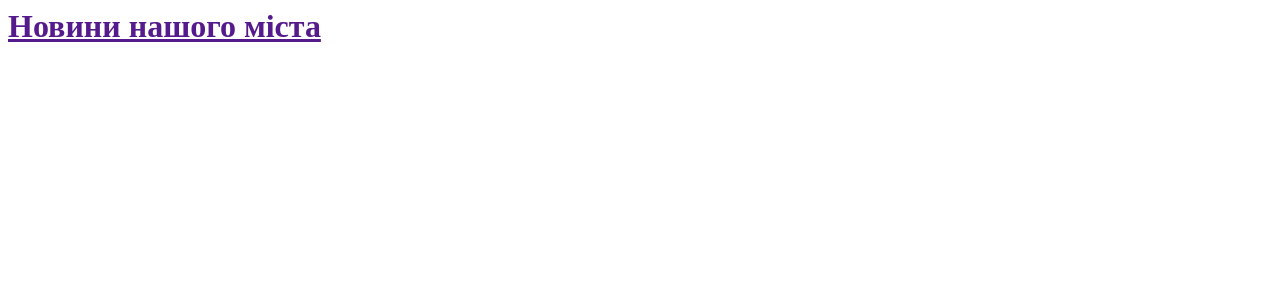
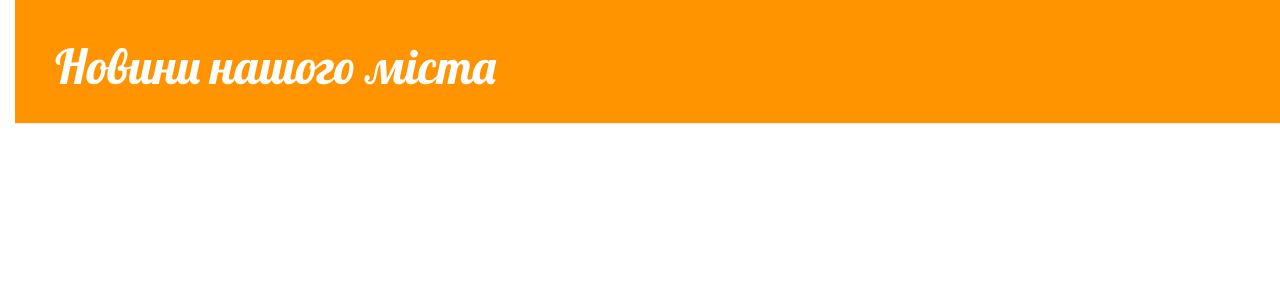
Before and after one commit to rudarav/lanivcity, a Django app: page / in a window 1280 px wide. Shown: the top 300 px of the page. Run offline with Django 3.2, Linux system fonts and the light colour scheme; data that the repository does not hold is empty; some libraries are stand-ins or nearby versions.

Commit message:
Added view and template for detailed blog post as well as CSS for the site.

```diff
--- /dev/null
+++ b/blog/static/css/blog.css
@@ -0,0 +1,56 @@
+    h1 a {
+        color: #FCA205;
+        font-family: 'Lobster';
+    }
+
+    body {
+        padding-left: 15px;
+    }
+
+    .page-header {
+        background-color: #ff9400;
+        margin-top: 0;
+        padding: 20px 20px 20px 40px;
+    }
+
+    .page-header h1, .page-header h1 a, .page-header h1 a:visited, .page-header h1 a:active {
+        color: #ffffff;
+        font-size: 36pt;
+        text-decoration: none;
+    }
+
+    .content {
+        margin-left: 40px;
+    }
+
+    h1, h2, h3, h4 {
+        font-family: 'Lobster', cursive;
+    }
+
+    .date {
+        float: right;
+        color: #828282;
+    }
+
+    .save {
+        float: right;
+    }
+
+    .post-form textarea, .post-form input {
+        width: 100%;
+    }
+
+    .top-menu, .top-menu:hover, .top-menu:visited {
+        color: #ffffff;
+        float: right;
+        font-size: 26pt;
+        margin-right: 20px;
+    }
+
+    .post {
+        margin-bottom: 70px;
+    }
+
+    .post h1 a, .post h1 a:visited {
+        color: #000000;
+    }
--- /dev/null
+++ b/blog/templates/blog/base.html
@@ -0,0 +1,23 @@
+{% load staticfiles %}
+    <html>
+        <head>
+            <title>Сайт міста Ланівці</title>
+            <link href='https://fonts.googleapis.com/css?family=Lobster&subset=latin,cyrillic' rel='stylesheet' type='text/css'>
+            <link rel="stylesheet" href="//maxcdn.bootstrapcdn.com/bootstrap/3.2.0/css/bootstrap.min.css">
+            <link rel="stylesheet" href="//maxcdn.bootstrapcdn.com/bootstrap/3.2.0/css/bootstrap-theme.min.css">
+            <link rel="stylesheet" href="{% static 'css/blog.css' %}">
+        </head>
+        <body>
+            <div class="page-header">
+                <h1><a href="/">Новини нашого міста</a></h1>
+            </div>
+            <div class="content container">
+                <div class="row">
+                    <div class="col-md-8">
+                    {% block content %}
+                    {% endblock %}
+                    </div>
+                </div>
+            </div>
+        </body>
+    </html>
--- a/blog/templates/blog/post_list.html
+++ b/blog/templates/blog/post_list.html
@@ -1,19 +1,13 @@
-    <html>
-        <head>
-            <title>Сайт міста Ланівці</title>
-        </head>
-        <body>
-            <div>
-                <h1><a href="">Новини нашого міста</a></h1>
-            </div>
+    {% extends 'blog/base.html' %}
 
+    {% block content %}
         {% for post in posts %}
-            <div>
-                <p>published: {{ post.published_date }}</p>
-                <h1><a href="">{{ post.title }}</a></h1>
+            <div class="post">
+                <div class="date">
+                    {{ post.published_date }}
+                </div>
+                <h1><a href="{% url 'post_detail' pk=post.pk %}">{{ post.title }}</a></h1>
                 <p>{{ post.text|linebreaks }}</p>
             </div>
         {% endfor %}
-
-        </body>
-    </html>
+    {% endblock content %}
--- a/blog/urls.py
+++ b/blog/urls.py
@@ -3,4 +3,5 @@ from . import views
 
 urlpatterns = [
     url(r'^$', views.post_list, name='post_list'),
+    url(r'^post/(?P<pk>[0-9]+)/$', views.post_detail, name='post_detail'),
 ]
--- a/blog/views.py
+++ b/blog/views.py
@@ -1,7 +1,11 @@
-from django.shortcuts import render
+from django.shortcuts import render, get_object_or_404
 from django.utils import timezone
 from .models import Post
 # Create your views here.
 def post_list(request):
     posts = Post.objects.filter(published_date__lte=timezone.now()).order_by('published_date')
     return render(request, 'blog/post_list.html', {'posts': posts})
+
+def post_detail(request, pk):
+    post = get_object_or_404(Post, pk=pk)
+    return render(request, 'blog/post_detail.html', {'post': post})
--- a/lanivcity/settings.py
+++ b/lanivcity/settings.py
@@ -86,7 +86,7 @@ DATABASES = {
 # Internationalization
 # https://docs.djangoproject.com/en/1.8/topics/i18n/
 
-LANGUAGE_CODE = 'en-us'
+LANGUAGE_CODE = 'uk'#'en-us'
 
 TIME_ZONE = 'Europe/Kiev'
 
```
Also changed, not shown: blog/templates/blog/post_detail.html (added, +13 -0 lines).
